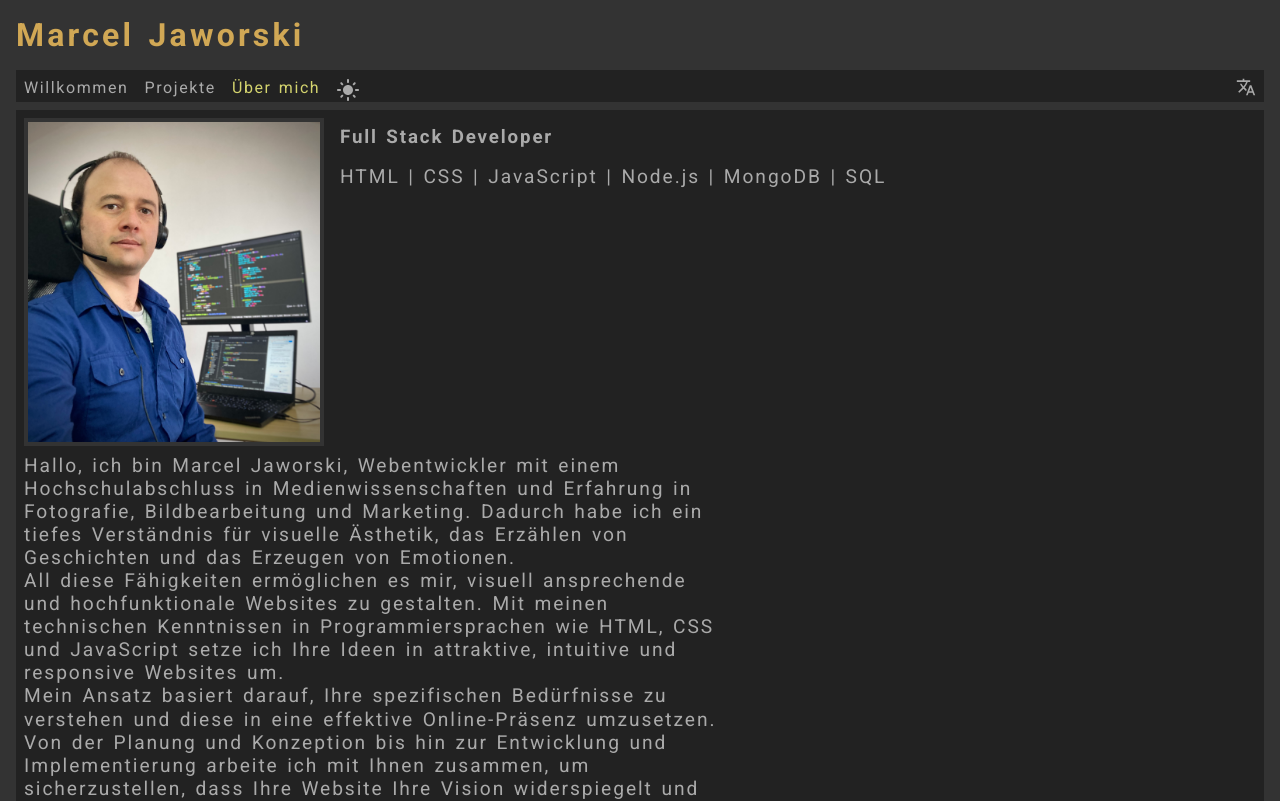
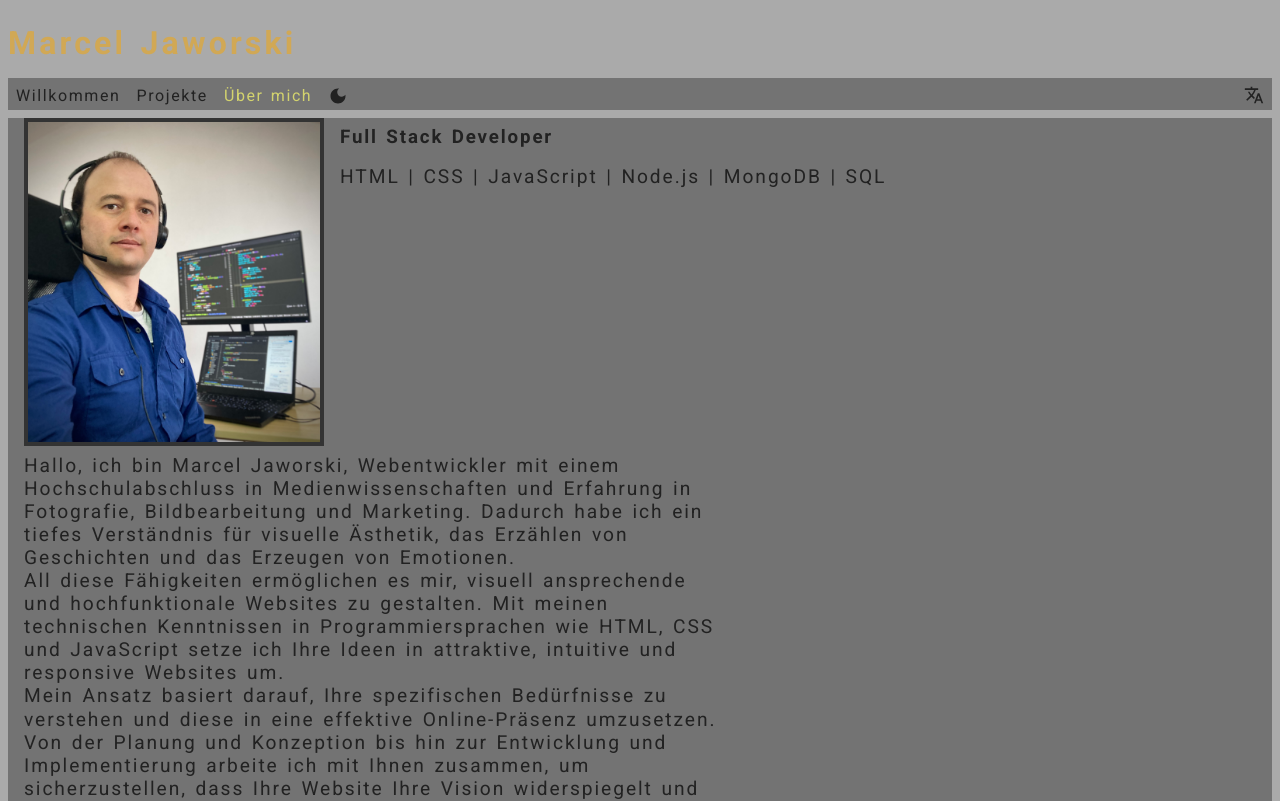
Before and after one commit to marceljaworski/portfolio, a React (Vite) app: page /about in a window 1280 px wide. Shown: the top 801 px of the page. Built offline with nearby package versions, Linux system fonts and the light colour scheme.

Commit message:
theme light, dark -Mode done

```diff
--- a/src/App.scss
+++ b/src/App.scss
@@ -4,33 +4,77 @@
 	box-sizing: border-box;
 	font-family: 'Roboto';
 }
+
+/* Themes */
+
+.dark {
+	background-color: $gray3;
+	color: $primary;
+
+	a {
+		color: $primary;
+	}
+	.nav {
+		background-color: $background-dark;
+	}
+	.main {
+		background-color: $background-dark;
+	}
+
+}
+.light {
+	background-color: $primary;
+	color: $background-dark;
+
+	a {
+		color: $background-dark;
+	}
+	.nav {
+		background-color: $gray1;
+	}
+	.main {
+		background-color: $gray1;
+	}
+}
+// .light {
+//     $text: $black;
+//     $bg: $primary;
+// }
+// .dark {
+//     $text: $primary;
+//     $bg: $background-dark;
+// }
+
 body {
-	background-color: $bodybackground;
-	color: $primary;
-	padding: 0 1rem;
+	height: 100vh;
+	width: 100%;
+
 
 	h1 {
 		margin: 1rem 0 ;
 		color: rgb(209, 168, 85);
 	}
 
+	a {
 
-	nav {
+		text-decoration: none;
+	}
+
+	.nav {
 		height: 2rem;
-		background-color: $background;
 		padding: .5rem;
 		display: flex;
 		text-align: center;
 		position: relative;
+
 		a {
-			color: #aaa;
-			text-decoration: none;
 			margin-right: 1rem;
 		}
 
 		a.active {
 			color: rgb(211, 211, 110);
 		}
+
 		.languageContainer {
 			display: inline-block;
 			position: absolute;
@@ -38,13 +82,17 @@ body {
 			bottom: .1rem;
 		}
 	}
+
+	.App {
+		padding: .5rem;
+	}
+
 	.main {
-		background-color: $background;
 		margin-top: .5rem;
-		padding: .5rem;
+		padding: 0 1rem;
+
 
 	}
-
 
 	ul {
 		display: block;
@@ -56,12 +104,14 @@ body {
 		padding-inline-start: 40px;
 	}
 
+	li {
+		padding-bottom: .5rem;
+	}
 
 	.main-about {
 
 		p {
 			max-width: 700px;
-			color: #aaa;
 		}
 		.headerAbout {
 			display: flex;
@@ -119,15 +169,6 @@ body {
 		}
 	}
 
-	a {
-		color: #aaa;
-		text-decoration: none;
-	}
-
-	li {
-		padding-bottom: .5rem;
-	}
-
 
 	@media only screen and (min-width: 480px) {
 		h1, h2, h3, a, p {
--- a/src/App.tsx
+++ b/src/App.tsx
@@ -10,12 +10,12 @@ import { AppContext } from './AppContext';
 import { useContext } from 'react';
 
 function App() {
-	const { data } = useContext(AppContext);
+	const { data, lightMode } = useContext(AppContext);
 
 	return (
-		<div className="App">
+		<div className={"App "+ (lightMode ? 'light' : 'dark')}>
 			<h1>Marcel Jaworski</h1>
-			<nav>
+			<nav className='nav'>
 				<NavLink to="/welcome">{data.navText[0]}</NavLink>
 				<NavLink to="/projects">{data.navText[1]}</NavLink>
 				<NavLink to="/about">{data.navText[2]}</NavLink>
--- a/src/AppContext.tsx
+++ b/src/AppContext.tsx
@@ -12,11 +12,12 @@ interface Data {
 }
 
 interface IAppContext {
-	appTitle: string;
     language: string;
     data: Data;
     languages: Lang[];
     changeLanguage: (arg0: string) => void;
+    lightMode: boolean;
+    setLightMode: (arg: boolean) => void;
 }
 
 interface IAppProvider {
@@ -26,9 +27,9 @@ interface IAppProvider {
 export const AppContext = createContext<IAppContext>({} as IAppContext);
 
 export const AppProvider: React.FC<IAppProvider> = ({ children }) => {
-    const appTitle = 'portfolio site';
     const [language, setLanguage] = useState("de");
     const [data, setData] = useState(dataDE);
+    const [ lightMode, setLightMode ] = useState(true);
 
     const languages = [
         {
@@ -41,7 +42,6 @@ export const AppProvider: React.FC<IAppProvider> = ({ children }) => {
         }
     ];
 
-    console.log(language)
     const changeLanguage = (language: string) => {
         setLanguage(language);
         if (language == "de"){
@@ -57,12 +57,12 @@ export const AppProvider: React.FC<IAppProvider> = ({ children }) => {
     return (
         <AppContext.Provider
             value={{
-                appTitle,
                 language,
                 languages,
                 data,
-
                 changeLanguage,
+                setLightMode,
+                lightMode,
             }}>
             {children}
         </AppContext.Provider>
--- /dev/null
+++ b/src/components/Theme.scss
@@ -0,0 +1,48 @@
+.dropdown {
+    position: absolute;
+    width: 500px;
+    opacity: 0;
+    z-index: 2;
+    background: blue;
+    border-top: 2px solid white;
+
+    border-bottom-right-radius: 8px;
+    border-bottom-left-radius: 8px;
+
+    display: flex;
+    align-items: center;
+    justify-content: space-around;
+    height: 3rem;
+    margin-top: 2rem;
+    padding: 0.5rem;
+
+    box-shadow: rgba(2, 8, 20, 0.1) 0px 0.175em 0.5em;
+    transform: translate(-40%);
+
+    transition: opacity .15s ease-out;
+}
+
+.has-dropdown:focus-within .dropdown {
+    opacity: 1;
+    pointer-events: auto;
+}
+
+.dropdown-item a {
+    width: 100%;
+    height: 100%;
+    text-decoration: none;
+    size: 0.7rem;
+    padding-left: 0.7rem;
+    font-weight: bold;
+}
+
+.dropdown-item a::before {
+    content: ' ';
+    border: 2px solid white;
+    border-radius: 50%;
+    width: 2rem;
+    height: 2rem;
+    display: inline-block;
+    vertical-align: middle;
+    margin-right: 10px;
+}
--- a/src/components/Theme.tsx
+++ b/src/components/Theme.tsx
@@ -1,21 +1,30 @@
-import { useState } from 'react';
-// import { AppContext } from '../AppContext';
+import { useContext } from 'react';
+import { AppContext } from '../AppContext';
 import LightModeIcon from '@mui/icons-material/LightMode';
 import DarkModeIcon from '@mui/icons-material/DarkMode';
+import './Theme.scss'
 
 
 export const Theme = () => {
-    const [ LightMode, setLightMode ] = useState(true);
+    const { lightMode, setLightMode } = useContext(AppContext);
 
     const handleMode = () => {
-        setLightMode(!LightMode)
+        setLightMode(!lightMode)
     }
     return (
 
-        <div onClick={handleMode} >
-            {LightMode && <LightModeIcon/>}
-            {!LightMode && <DarkModeIcon/>}
+        <div onClick={handleMode} /*className='has-dropdown'*/>
+            {!lightMode && <a><LightModeIcon fontSize='small' /*href='#'*/ /></a>}
+            {lightMode && <a><DarkModeIcon fontSize='small' /*href='#'*/ /></a>}
+            {/* <ul className='dropdown'>
+                <li className='dropdown-item'>
+                    <a id='light' href='#'>light</a>
+                </li>
+                <li className='dropdown-item'>
+                    <a id='dark' href='#'>dark</a>
+                </li>
 
+            </ul> */}
 
         </div>
 
--- a/src/pages/PageWelcome.scss
+++ b/src/pages/PageWelcome.scss
@@ -1,36 +1,40 @@
-
+header {
+    margin: auto;
+    // clip-path: polygon(50% 0%, 100% 0, 100% 65%, 50% 100%, 0 65%, 0 0);
+}
 .main-programer__text-container{
     padding: 1rem;
 
     line-height: 1.5em;
     background: linear-gradient(145deg, #262626, #404040);
-    box-shadow:  20px 20px 60px #2b2b2b,
-             -20px -20px 60px #3a3a3a;
+    // box-shadow:  20px 20px 60px #2b2b2b,
+    //          -20px -20px 60px #3a3a3a;
 }
 .main-programer__text-container--escaped{
     padding-left: 0.5rem;
     line-height: 1.5em;
     overflow: hidden;
     background: linear-gradient(145deg, #222,  #262626);
-    box-shadow:  2px 2px 6px #2b2b2b,
-             -2px -2px 6px #3a3a3a;
+    // box-shadow:  2px 2px 6px #2b2b2b,
+    //          -2px -2px 6px #3a3a3a;
 }
 .main-programer__title{
     text-align: center;
     margin-bottom: 2rem;
     letter-spacing: 0.2rem;
-    color: $secundary;
+    color: $gray1;
 }
 .main-programer__text{
     text-align: center;
     letter-spacing: 0.1rem;
     font-size: 1.2rem;
+    color: $primary;
 }
 .main-programer__text--escaped{
     text-align: left;
     letter-spacing: 0.1rem;
     font-size: 1rem;
-    color: $secundary;
+    color: $gray1;
 }
 .programer-icon__main-container{
     display: grid;
@@ -49,7 +53,7 @@
     i{
         font-size: 6rem;
         margin: 1rem;
-        color: $secundary;
+        color: $gray1;
     }
 }
 @media screen and (max-width: 768px) {
@@ -63,7 +67,7 @@
         i{
             font-size: 2.5rem;
             margin: 0.5rem;
-            color: $secundary;
+            color: $gray1;
         }
     }
     .main-programer__text-container{
--- a/src/pages/PageWelcome.tsx
+++ b/src/pages/PageWelcome.tsx
@@ -9,6 +9,7 @@ export const PageWelcome= () => {
 
 	return (
 		<>
+            <header>
                 <section className="main-programer__text-container--escaped">
                         <p className="main-programer__text--escaped">
                         &lt;main class=&quot;main main-programer&quot;&gt;
@@ -33,6 +34,7 @@ export const PageWelcome= () => {
                         &lt;/main&gt;
                     </p>
                 </section>
+            </header>
             {data.pageWelcome.posts.map((el: any, i: number) => {
 
 				return (
--- a/src/variables.scss
+++ b/src/variables.scss
@@ -1,6 +1,9 @@
 $primary: #aaa;
-$secundary:#737373;
+$gray1:#737373;
+$gray2: #404040;
+$gray3: #333;
 $dark: #323232;
+$background-dark: #222;
 $blue: blue;
 $red: #b42121;
 $yellow:#FFD714;
@@ -8,6 +11,3 @@ $green: #3E9C0B;
 $black: #0D0D0D;
 $class:  #3E9C0B;
 $wert:rgb(209, 168, 85);
-$background: #222;
-$bodybackground: #333;
-$grey: #404040;
```
Also changed, not shown: index.html (+2 -5 lines). Lines whose indentation alone changed are shown as unchanged.
